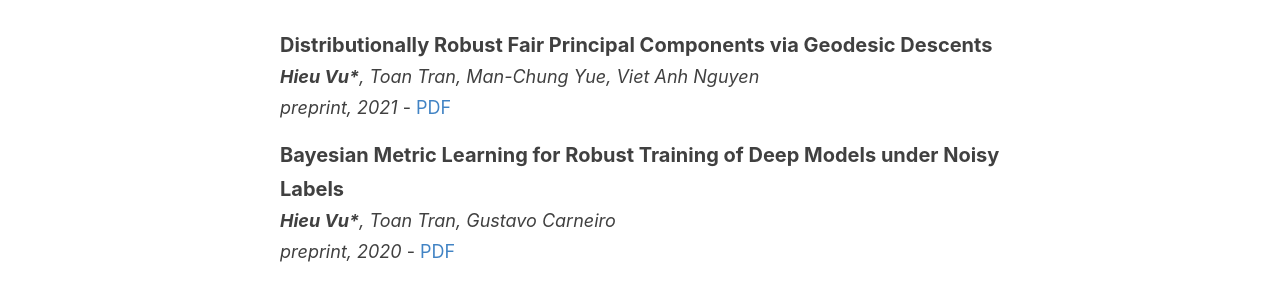
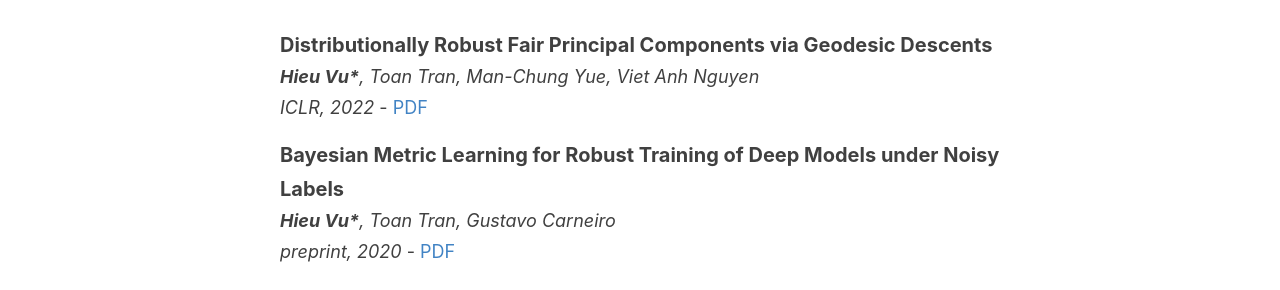
Before and after one commit to hieuvt29/hieuvt29.github.io, a Jekyll site: the page built from index.md, in a window 1280 px wide. Shown: the part 884-1174 px from the top of the page. Built offline with Jekyll 4.4.1, drawn with Linux system fonts in a browser that asks for light colours.

Commit message:
RFPCA - accepted ICLR 2022

```diff
--- a/index.md
+++ b/index.md
@@ -36,7 +36,7 @@ assign publications = "
 
 Distributionally Robust Fair Principal Components via Geodesic Descents |
 __Hieu Vu*__, Toan Tran, Man-Chung Yue, Viet Anh Nguyen |
-*preprint, 2021* |
+*ICLR, 2022* |
 pdfs/2021_RFPCA.pdf
 ---
 Bayesian Metric Learning for Robust Training of Deep Models under Noisy Labels |
```
Also changed, not shown: _posts/2021-10-25-vu2021rfpca.md (+1 -1 lines).
